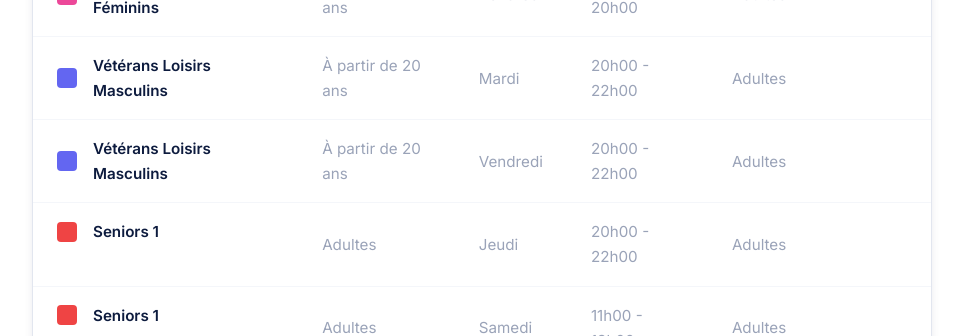
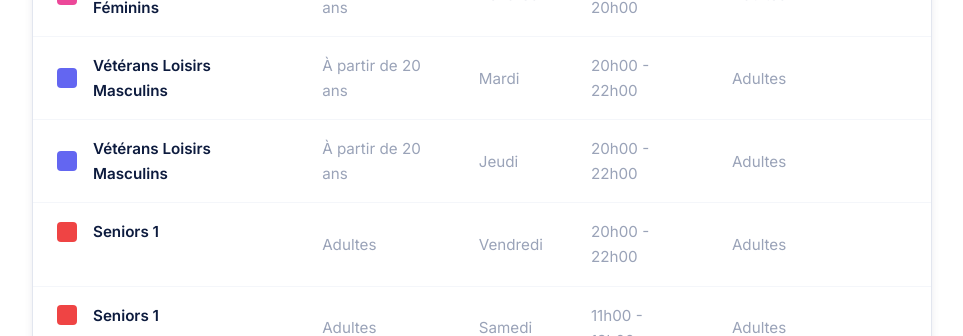
Before and after one commit to jeremygsz/neuilly-bball, a Next.js app: page /inscription in a window 1280 px wide. Shown: the part 1720-2056 px from the top of the page, without its empty margins (158-1121 px from the left). Built offline with nearby package versions, Linux system fonts and the light colour scheme.

Commit message:
correction tableau jour entrainement

```diff
--- a/src/app/(public)/inscription/InscriptionPageContent.tsx
+++ b/src/app/(public)/inscription/InscriptionPageContent.tsx
@@ -21,8 +21,8 @@ const planningData = [
     { category: "Basket Entreprise", age: "Adultes", day: "Mardi", time: "12h00 - 13h00", public: "Adultes", color: "#a855f7" },
     { category: "Vétérans Loisirs Féminins", age: "À partir de 20 ans", day: "Vendredi", time: "18h00 - 20h00", public: "Adultes", color: "#ec4899" },
     { category: "Vétérans Loisirs Masculins", age: "À partir de 20 ans", day: "Mardi", time: "20h00 - 22h00", public: "Adultes", color: "#6366f1" },
-    { category: "Vétérans Loisirs Masculins", age: "À partir de 20 ans", day: "Vendredi", time: "20h00 - 22h00", public: "Adultes", color: "#6366f1" },
-    { category: "Seniors 1", age: "Adultes", day: "Jeudi", time: "20h00 - 22h00", public: "Adultes", color: "#ef4444" },
+    { category: "Vétérans Loisirs Masculins", age: "À partir de 20 ans", day: "Jeudi", time: "20h00 - 22h00", public: "Adultes", color: "#6366f1" },
+    { category: "Seniors 1", age: "Adultes", day: "Vendredi", time: "20h00 - 22h00", public: "Adultes", color: "#ef4444" },
     { category: "Seniors 1", age: "Adultes", day: "Samedi", time: "11h00 - 13h00", public: "Adultes", color: "#ef4444" },
     { category: "Enfants U6 à U18*", age: "6 à 18 ans", day: "Samedi", time: "15h30 - 18h00", public: "Toutes les catégories enfants", color: "multi" },
 ];
```
